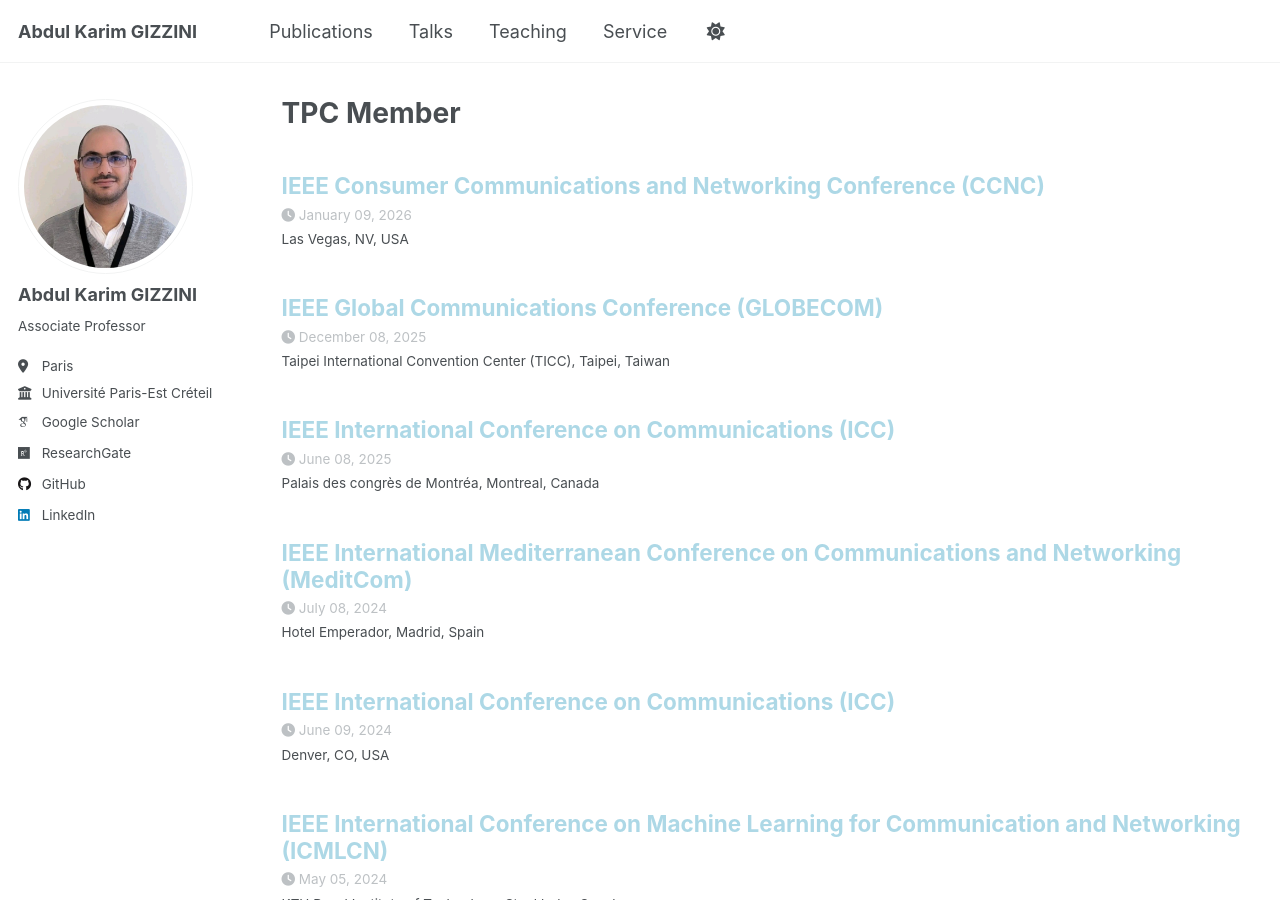
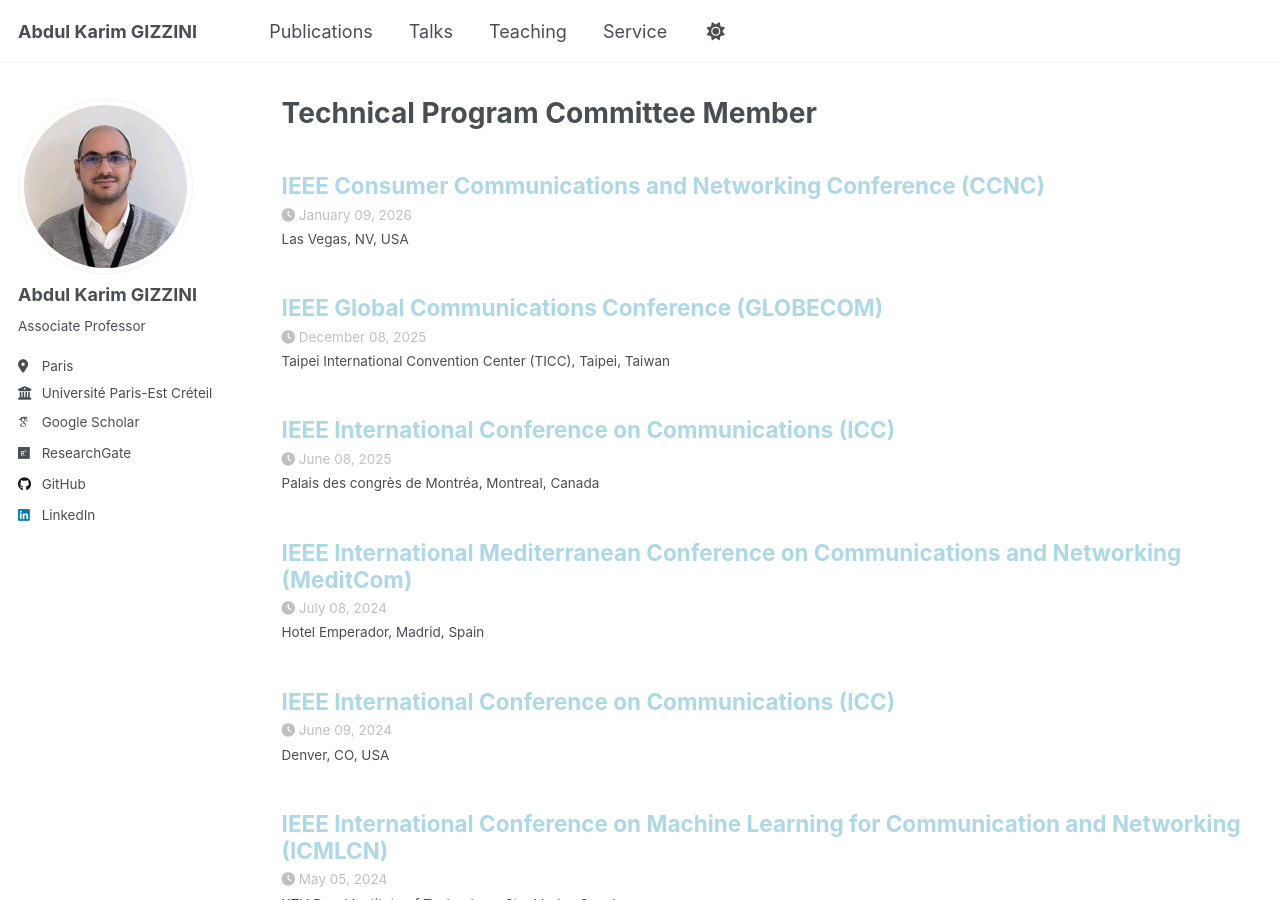
Before and after one commit to abdulkarimgizzini/abdulkarimgizzini-website, a Jekyll site: the page built from _pages/services.html, in a window 1280 px wide and 900 px high. Built offline with Jekyll 4.4.1, drawn with Linux system fonts in a browser that asks for light colours; some web fonts are replaced; a script that is not in the unit is left out.

Commit message:
Update services.html

```diff
--- a/_pages/services.html
+++ b/_pages/services.html
@@ -1,6 +1,6 @@
 ---
 layout: archive
-title: "TPC Member"
+title: "Technical Program Committee Member"
 permalink: /services/
 author_profile: true
 ---
```
